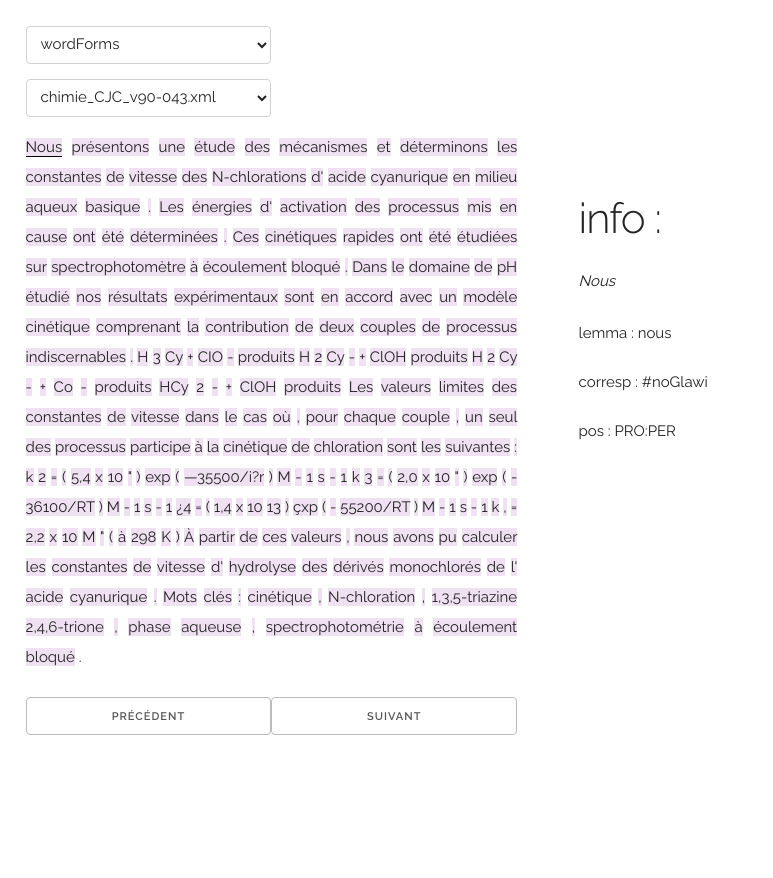
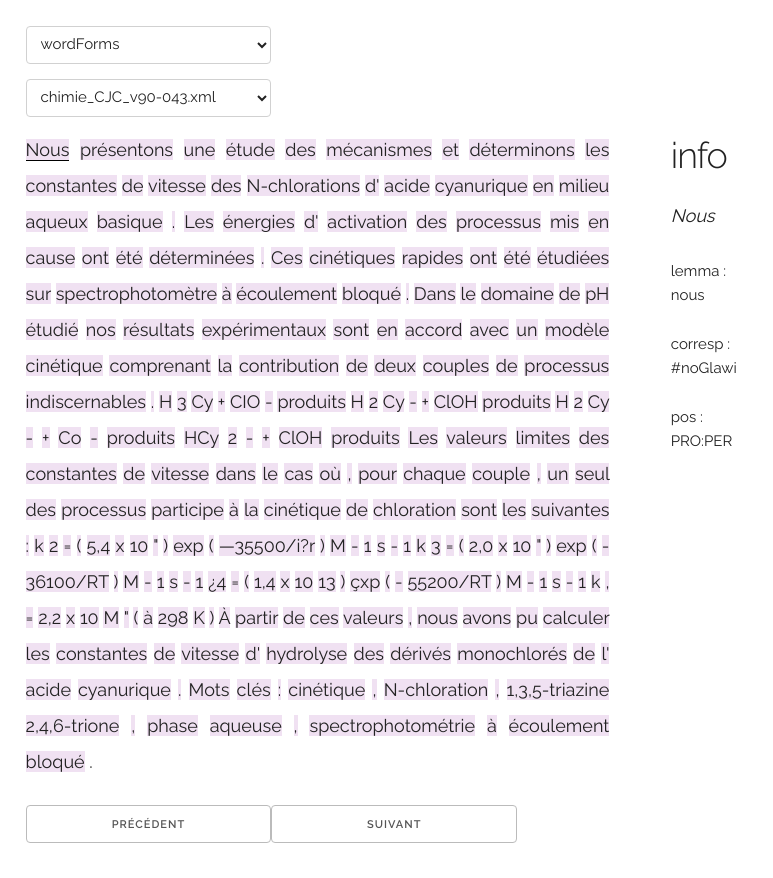
Before and after one commit to simonmeoni/flask-visualizer, a Flask app: page /visualizer in a window 1280 px wide. Shown: the whole page, without its empty margins (0-773 px from the left). Before the commit the page ends 735 px from the top, so only its background shows below. Run offline with Flask 2, Linux system fonts and the light colour scheme; some libraries are stand-ins or nearby versions.

Commit message:
fix text justification

```diff
--- a/app.py
+++ b/app.py
@@ -66,10 +66,10 @@ def parse_annotation(doc, s_type, target):
     for s in doc.xpath('//xmlns:spanGrp[@type = \'' + s_type + '\']/xmlns:span',
                        namespaces=NS):
         list_t = []
-        info[cpt] = "<p class=\"p information__p\"> lemma : " + s.get("lemma") + "</p>" + "<p class=\"p information__p\">" +\
-                    " corresp : " + s.get("corresp") + "</p>"
+        info[cpt] = "<p class=\"p information__p\"> lemma : <br/>" + s.get("lemma") + "</p>" + "<p class=\"p information__p\">" +\
+                    " corresp : <br/>" + s.get("corresp") + "</p>"
         if s_type == "wordForms":
-            info[cpt] += "<p class=\"p information__p\"> pos : " + s.get('pos') + "</p>"
+            info[cpt] += "<p class=\"p information__p\"> pos : <br/>" + s.get('pos') + "</p>"
         cpt += 1
         for t in s.get('target').split(" "):
             list_t.append(t[1:])
--- a/static/index.js
+++ b/static/index.js
@@ -71,7 +71,7 @@ $(document).ready(function() {
             selected = $('.tagged').first()
             selected.addClass("tagged--selected")
             id = $('.tagged').first().attr('value')
-            $('.occurrence').append("<h2 class=\"title occurrence__title\">info : </h2>")
+            $('.occurrence').append("<h3 class=\"title occurrence__title\">info</h3>")
             $('.occurrence').append("<p class=\"text occurrence__text\">" + selected.html() + "</p>")
             $('.occurrence').append("<div class=\"information occurrence__information\">" + json_id["info"][id] + "</p>")
         })
--- a/static/style.css
+++ b/static/style.css
@@ -14,8 +14,9 @@
     width:20%
 }
 .text{
+    font-size:1.2em;
+    flex-basis: 80%;
     line-height: 200%;
-    flex-basis: 40%;
     text-align:justify;
 }
 
@@ -24,7 +25,8 @@
 }
 
 .occurrence{
-    margin: 5% 5% 5% 5%;
+    flex-basis: 80%;
+    margin-left: 5%;
 }
 
 .button{
@@ -35,12 +37,18 @@
 .button-container{
     order:3;
     display: flex;
-    flex-direction: row;
+    flex-direction:row;
 }
 
 .text-selector{
     display: flex;
     flex-direction:row;
+        justify-content:flex-start;
+    align-content: flex-start;
+}
+
+.tagged{
+    cursor:pointer;
 }
 
 .tagged--selected {
--- a/templates/index.html
+++ b/templates/index.html
@@ -25,7 +25,6 @@
     </div>
     <div class="text-selector">
         <div class="occurrence">
-            <h2 class="title title__occurrence">info :</h2>
             <p class="text occurrence__text"></p>
             <div class="information occurence__information"></div>
         </div>
```
